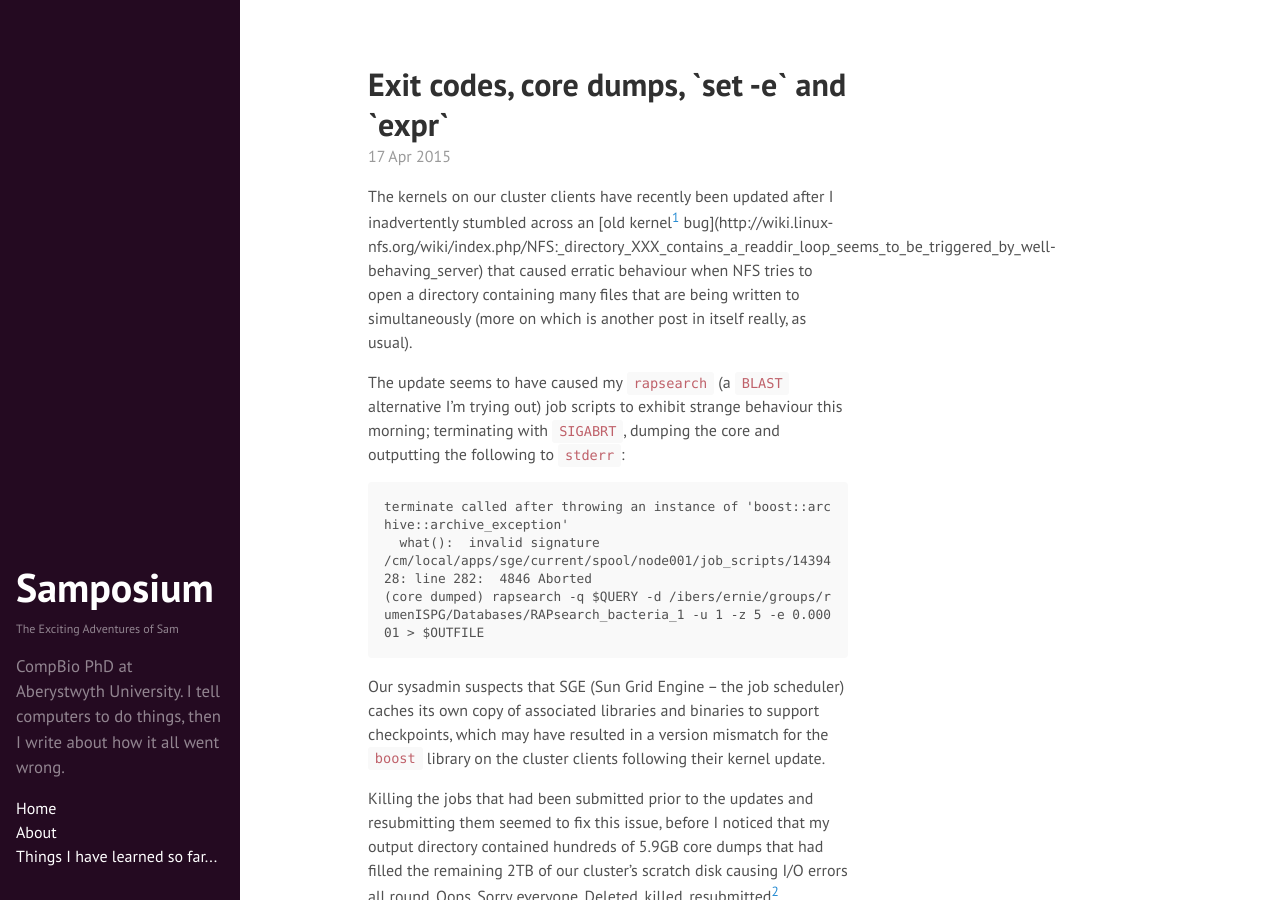
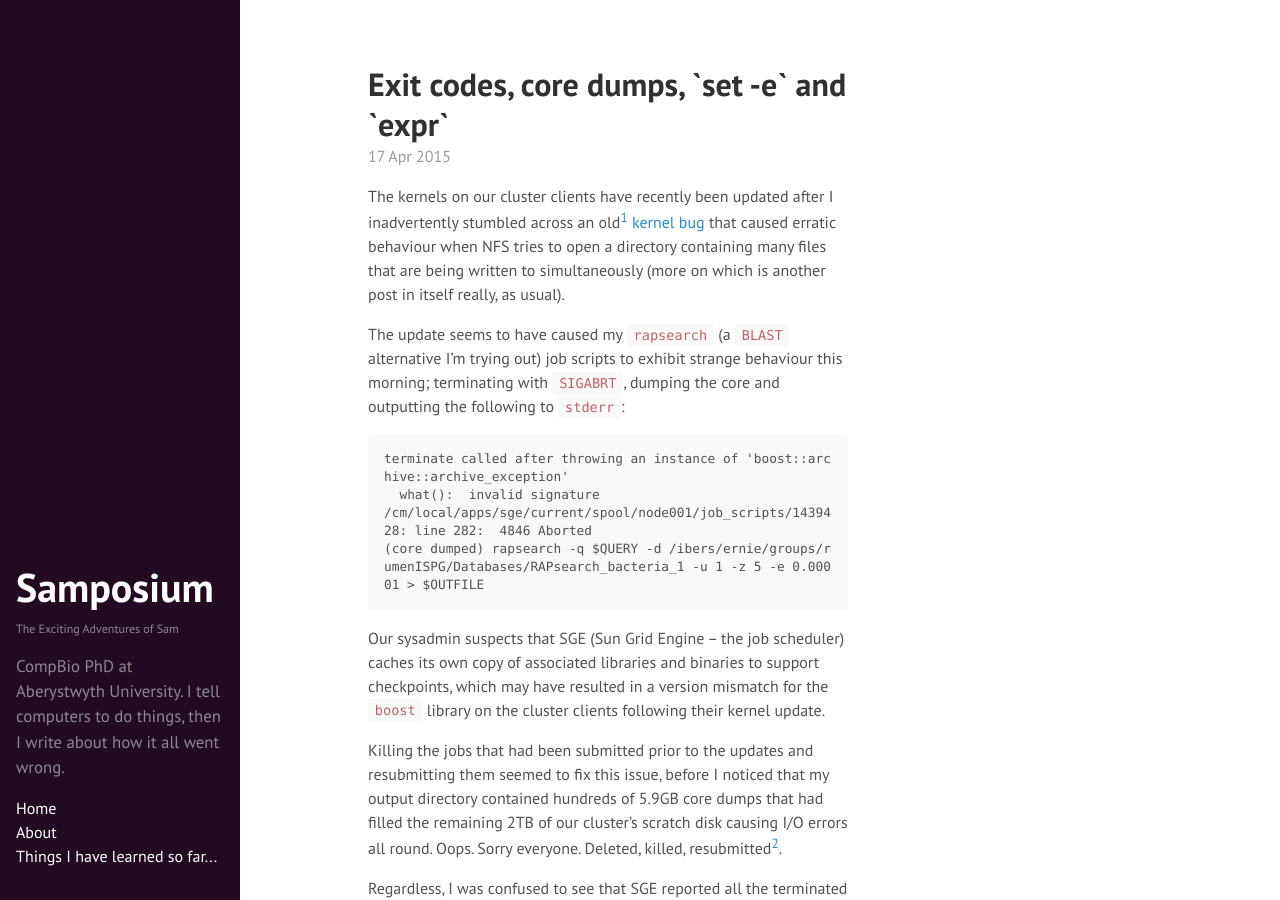
Before and after one commit to SamStudio8/samstudio8.github.io.off, a Jekyll site: the page built from _posts/2015-04-17-exits.md, in a window 1280 px wide and 900 px high. Built offline with Jekyll 4.4.1, drawn with Linux system fonts in a browser that asks for light colours; Markdown is read by kramdown in place of the engine named in the settings.

Commit message:
Update 2015-04-17-exits.md

```diff
--- a/_posts/2015-04-17-exits.md
+++ b/_posts/2015-04-17-exits.md
@@ -3,7 +3,7 @@ layout: post
 title: Exit codes, core dumps, `set -e` and `expr`
 ---
 
-The kernels on our cluster clients have recently been updated after I inadvertently stumbled across an [old kernel[^1] bug](http://wiki.linux-nfs.org/wiki/index.php/NFS:_directory_XXX_contains_a_readdir_loop_seems_to_be_triggered_by_well-behaving_server) that caused erratic behaviour when NFS tries to open a directory containing many files that are being written to simultaneously (more on which is another post in itself really, as usual).
+The kernels on our cluster clients have recently been updated after I inadvertently stumbled across an old[^1] [kernel bug](http://wiki.linux-nfs.org/wiki/index.php/NFS:_directory_XXX_contains_a_readdir_loop_seems_to_be_triggered_by_well-behaving_server) that caused erratic behaviour when NFS tries to open a directory containing many files that are being written to simultaneously (more on which is another post in itself really, as usual).
 
 The update seems to have caused my `rapsearch` (a `BLAST` alternative I'm trying out) job scripts to exhibit strange behaviour this morning; terminating with `SIGABRT`, dumping the core and outputting the following to `stderr`:
 
```
